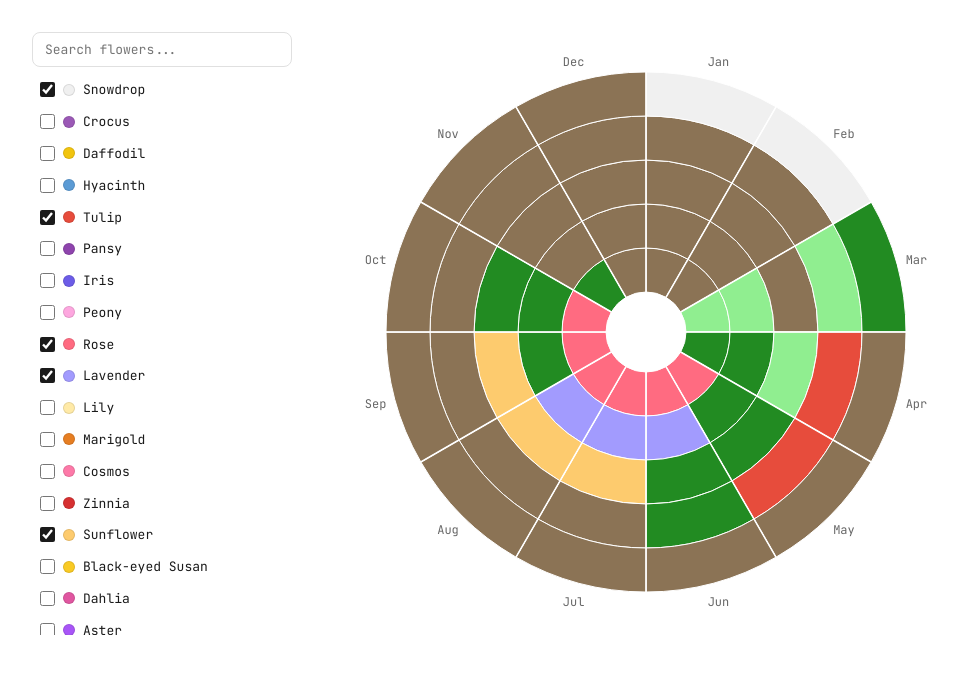
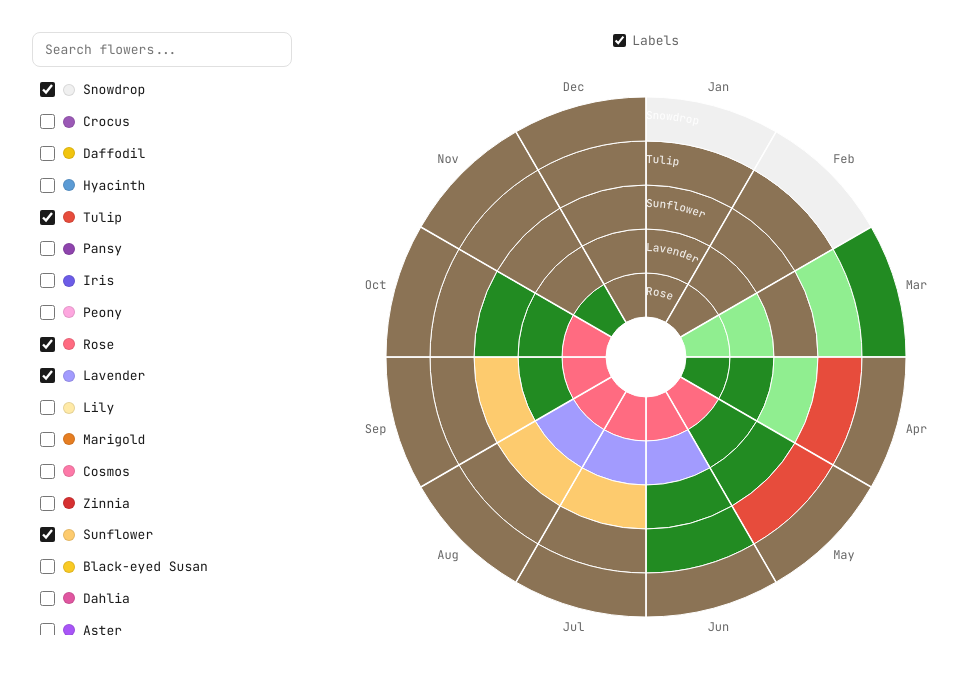
Before and after one commit to jpesce/le-jardin-radial, a React (Vite) app: page / in a window 1280 px wide. Shown: the top 674 px of the page, without its empty margins (140-1098 px from the left). Built offline with nearby package versions, Linux system fonts and the light colour scheme.

Commit message:
feat: add curved flower name labels with toggle
- Render flower names as textPath along each ring's curvature
- Auto-scale font size to fit within band height
- Add Labels checkbox to show/hide text labels on the chart

```diff
--- a/src/App.css
+++ b/src/App.css
@@ -9,6 +9,26 @@
 .chart-area {
   flex: 1;
   display: flex;
-  justify-content: center;
-  align-items: flex-start;
+  flex-direction: column;
+  align-items: center;
 }
+
+.chart-controls {
+  display: flex;
+  gap: 1rem;
+  margin-bottom: 0.5rem;
+}
+
+.toggle-label {
+  display: flex;
+  align-items: center;
+  gap: 0.4rem;
+  font-size: 13px;
+  color: #666;
+  cursor: pointer;
+}
+
+.toggle-label input[type="checkbox"] {
+  accent-color: #1a1a1a;
+  cursor: pointer;
+}
--- a/src/App.jsx
+++ b/src/App.jsx
@@ -8,6 +8,7 @@ const INITIAL_IDS = ["rose", "lavender", "sunflower", "tulip", "snowdrop"];
 
 export default function App() {
   const [selectedIds, setSelectedIds] = useState(INITIAL_IDS);
+  const [showLabels, setShowLabels] = useState(true);
 
   const handleToggle = useCallback((id) => {
     setSelectedIds((prev) =>
@@ -23,7 +24,17 @@ export default function App() {
     <div className="app">
       <FlowerList selectedIds={selectedIds} onToggle={handleToggle} />
       <main className="chart-area">
-        <RadialChart flowers={selected} />
+        <div className="chart-controls">
+          <label className="toggle-label">
+            <input
+              type="checkbox"
+              checked={showLabels}
+              onChange={(e) => setShowLabels(e.target.checked)}
+            />
+            Labels
+          </label>
+        </div>
+        <RadialChart flowers={selected} showLabels={showLabels} />
       </main>
     </div>
   );
--- a/src/components/RadialChart.jsx
+++ b/src/components/RadialChart.jsx
@@ -11,7 +11,7 @@ const LABEL_OFFSET = 20;
 const MONTH_SLICE = (2 * Math.PI) / 12;
 const ANGLE_OFFSET = -Math.PI / 2; // January at top
 
-export default function RadialChart({ flowers }) {
+export default function RadialChart({ flowers, showLabels = true }) {
   const svgRef = useRef(null);
 
   useEffect(() => {
@@ -82,6 +82,37 @@ export default function RadialChart({ flowers }) {
         .text(label);
     });
 
+    // Curved flower name labels
+    if (!showLabels) {
+      // skip labels
+    } else {
+    const defs = g.append("defs");
+
+    flowers.forEach((flower, flowerIdx) => {
+      const midR = INNER_RADIUS + (flowerIdx + 0.5) * bandHeight;
+      const pathId = `text-path-${flower.id}`;
+
+      // Circular path for the text to follow (clockwise from top)
+      defs
+        .append("path")
+        .attr("id", pathId)
+        .attr(
+          "d",
+          `M 0,${-midR} A ${midR},${midR} 0 1,1 -0.01,${-midR}`,
+        );
+
+      g.append("text")
+        .attr("font-size", Math.min(11, bandHeight * 0.6))
+        .attr("fill", "#fff")
+        .attr("fill-opacity", 0.85)
+        .attr("font-weight", 500)
+        .append("textPath")
+        .attr("href", `#${pathId}`)
+        .attr("startOffset", "0%")
+        .text(flower.name);
+    });
+    }
+
     // Radial divider lines (month boundaries)
     for (let i = 0; i < 12; i++) {
       const angle = i * MONTH_SLICE + ANGLE_OFFSET;
@@ -98,7 +129,7 @@ export default function RadialChart({ flowers }) {
         .attr("stroke", "#fff")
         .attr("stroke-width", 1.5);
     }
-  }, [flowers]);
+  }, [flowers, showLabels]);
 
   return (
     <svg
```
